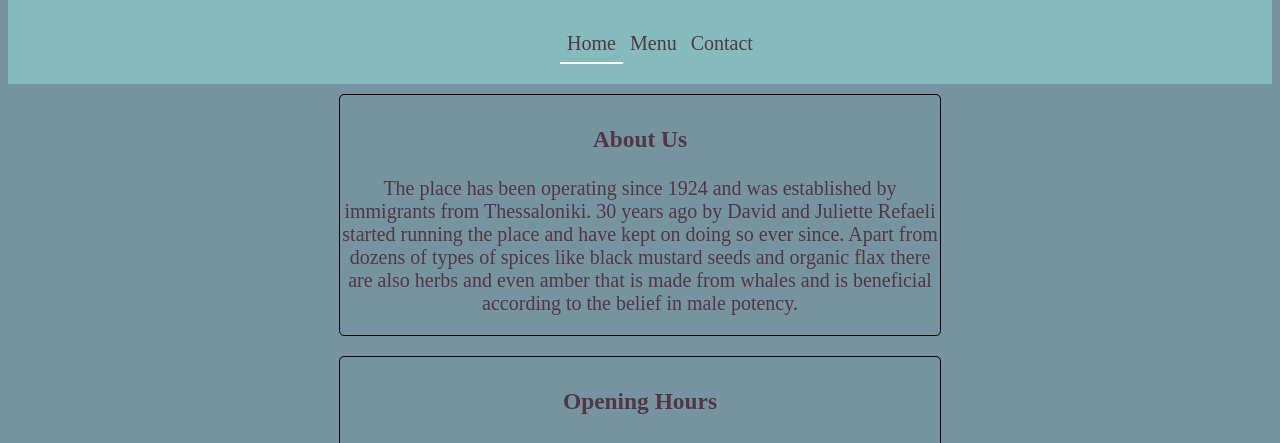
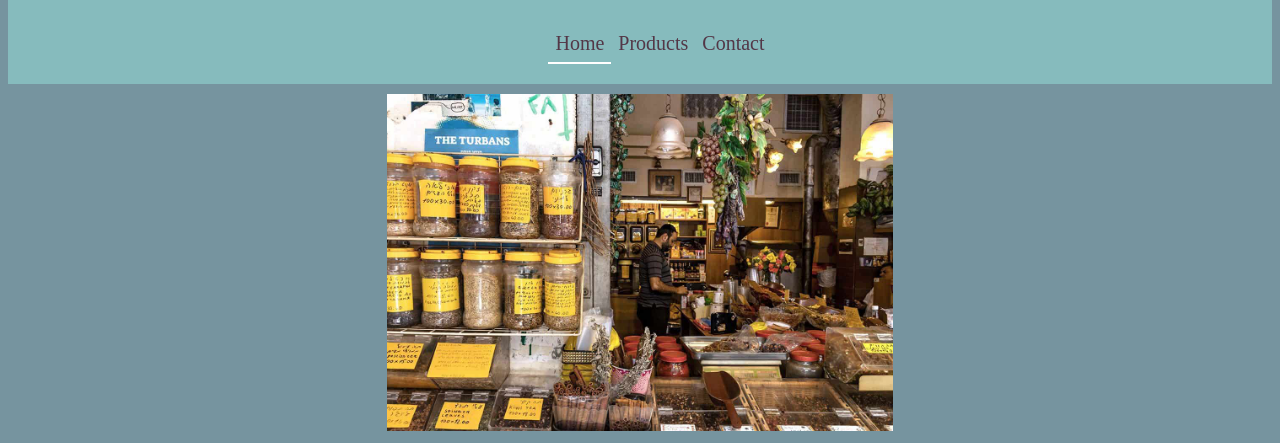
Before and after one commit to danWalt/estaurant-page, a website built with webpack: page dist/index.html in a window 1280 px wide. Shown: the part 70-513 px from the top of the page. Built offline with nearby package versions, Linux system fonts and the light colour scheme.

Commit message:
home and contact pages updated

```diff
--- a/src/contact.js
+++ b/src/contact.js
@@ -5,8 +5,54 @@ function createContactPage (){
         const content = document.createElement('div')
         content.setAttribute('id', 'content')
 
+        createOpeningHoursDiv(content)
+        createLocationDiv(content)
 
         return content
+        }
+
+
+        function createOpeningHoursDiv(content) {
+
+            const openingHoursDiv = document.createElement('div')
+            openingHoursDiv.setAttribute('id', 'opening-hours')
+            openingHoursDiv.classList.add('text-box')
+
+            const openingHoursH3 = document.createElement('h3')
+            openingHoursH3.innerText = 'Opening Hours'
+
+            const openingHoursText = document.createElement('p')
+            openingHoursText.classList.add('text')
+            openingHoursText.innerText = 'Sunday: 7:30am–7:30pm' + '\n'
+            + 'Monday: 7:30am–7:30pm' + '\n'
+            + 'Tuesday: 7:30am–7:30pm' + '\n'
+            + 'Wednesday: 7:30am–7:30pm' + '\n'
+            + 'Thursday: 7:30am–7:30pm' + '\n'
+            + 'Friday: 7:30am–3pm' + '\n'
+            + 'Saturday: Closed' + '\n'
+
+            openingHoursDiv.appendChild(openingHoursH3)
+            openingHoursDiv.appendChild(openingHoursText)
+            content.appendChild(openingHoursDiv)
+        }
+
+        function createLocationDiv(content) {
+
+            const locationDiv = document.createElement('div')
+            locationDiv.setAttribute('id', 'lcation')
+            locationDiv.classList.add('text-box')
+
+            const locationH3 = document.createElement('h3')
+            locationH3.innerText = 'Location'
+
+            const locationText = document.createElement('p')
+            locationText.classList.add('text')
+            locationText.innerText = '49 Levinsky Street, Levinsky Market Tel Aviv '+ '\n' + '03-6824614'
+
+
+            locationDiv.appendChild(locationH3)
+            locationDiv.appendChild(locationText)
+            content.appendChild(locationDiv)
 
         }
 
--- a/src/css/style.css
+++ b/src/css/style.css
@@ -40,7 +40,6 @@ ul {
     display: flex;
     position: center;
     list-style-type: none;
-
 }
 
 li {
@@ -62,5 +61,11 @@ li {
     margin-top: 10px;
     margin-bottom: 10px;
     padding-top: 8px;
-    width: 600px;
+    width: 40%;
+    font-size: 30px;
 }
+
+img {
+    width: 40%;
+    padding-top: 10px;
+}
--- a/src/home.js
+++ b/src/home.js
@@ -5,9 +5,9 @@ function createHomePage (){
         const content = document.createElement('div')
         content.setAttribute('id', 'content')
 
+        addImage(content)
         createAboutDiv(content)
-        createOpeningHoursDiv(content)
-        createLocationDiv(content)
+
 
         return content
 
@@ -33,52 +33,20 @@ function createHomePage (){
             aboutDiv.appendChild(aboutH3)
             aboutDiv.appendChild(aboutText)
             content.appendChild(aboutDiv)
-
         }
 
-        function createOpeningHoursDiv(content) {
+        function addImage(content) {
+            const imageDiv = document.createElement('div')
+            imageDiv.setAttribute('id', 'home-img')
+            imageDiv.classList.add('img-div')
 
-            const openingHoursDiv = document.createElement('div')
-            openingHoursDiv.setAttribute('id', 'opening-hours')
-            openingHoursDiv.classList.add('text-box')
+            const img = document.createElement('img')
+            img.src = 'src\\images\\atlas2.jpg'
 
-            const openingHoursH3 = document.createElement('h3')
-            openingHoursH3.innerText = 'Opening Hours'
-
-            const openingHoursText = document.createElement('p')
-            openingHoursText.classList.add('text')
-            openingHoursText.innerText = 'Sunday: 7:30am–7:30pm' + '\n'
-            + 'Monday: 7:30am–7:30pm' + '\n'
-            + 'Tuesday: 7:30am–7:30pm' + '\n'
-            + 'Wednesday: 7:30am–7:30pm' + '\n'
-            + 'Thursday: 7:30am–7:30pm' + '\n'
-            + 'Friday: 7:30am–3pm' + '\n'
-            + 'Saturday: Closed' + '\n'
-
-            openingHoursDiv.appendChild(openingHoursH3)
-            openingHoursDiv.appendChild(openingHoursText)
-            content.appendChild(openingHoursDiv)
+            imageDiv.appendChild(img)
+            content.appendChild(imageDiv)
         }
 
-        function createLocationDiv(content) {
-
-            const locationDiv = document.createElement('div')
-            locationDiv.setAttribute('id', 'lcation')
-            locationDiv.classList.add('text-box')
-
-            const locationH3 = document.createElement('h3')
-            locationH3.innerText = 'Location'
-
-            const locationText = document.createElement('p')
-            locationText.classList.add('text')
-            locationText.innerText = '49 Levinsky Street, Levinsky Market Tel Aviv '+ '\n' + '03-6824614'
-
-
-            locationDiv.appendChild(locationH3)
-            locationDiv.appendChild(locationText)
-            content.appendChild(locationDiv)
-
-        }
 
    return content
 }
--- a/src/menu.js
+++ b/src/products.js
@@ -1,4 +1,4 @@
-function createMenuPage (){
+function createProductsPage (){
     const content = loadMenuPage()
 
     function loadMenuPage() {
@@ -14,4 +14,4 @@ function createMenuPage (){
    return content
 }
 
-export default createMenuPage;
+export default createProductsPage;
--- a/src/website.js
+++ b/src/website.js
@@ -1,6 +1,6 @@
 import createHomePage from './home.js'
 import createContactPage from './contact.js'
-import createMenuPage from './menu.js'
+import createProductsPage from './products.js'
 
 require('./css/style.css');
 
@@ -36,51 +36,52 @@ function buildWebsite(){
     function createTabList(){
         const tabList = document.createElement('ul')
         const home = document.createElement('li')
-        const menu = document.createElement('li')
+        const products = document.createElement('li')
         const contact = document.createElement('li')
 
-        setHeaderLiItems(home, menu, contact)
+        setHeaderLiItems(home, products, contact)
 
         tabList.classList.add('tab-list')
         tabList.appendChild(home)
-        tabList.appendChild(menu)
+        tabList.appendChild(products)
         tabList.appendChild(contact)
 
         return tabList
     }
 
-    function setHeaderLiItems(home, menu, contact) {
+    function setHeaderLiItems(home, products, contact) {
         home.innerText = 'Home'
-        menu.innerText = 'Menu'
+        products.innerText = 'Products'
         contact.innerText = 'Contact'
 
         home.setAttribute('id', 'home')
         home.classList.add('hidden')
-        menu.setAttribute('id', 'menu')
+        products.setAttribute('id', 'products')
         contact.setAttribute('id', 'contact')
 
-        addListeners(home,menu,contact)
+        addListeners(home,products,contact)
 
     }
 
 
-    function addListeners(home,menu,contact) {
+    function addListeners(home,products,contact) {
         home.addEventListener('click', () => {
             content.parentNode.removeChild(content)
             document.body.appendChild(createHomePage())
-            setHidden([home,menu,contact], home)
+            setHidden([home,products,contact], home)
+        })
+
+        products.addEventListener('click', () => {
+            content.parentNode.removeChild(content)
+            document.body.appendChild(createProductsPage())
+            setHidden([home,products,contact], products)
 
         })
-        menu.addEventListener('click', () => {
-            content.parentNode.removeChild(content)
-            document.body.appendChild(createMenuPage())
-            setHidden([home,menu,contact], menu)
 
-        })
         contact.addEventListener('click', () => {
             content.parentNode.removeChild(content)
             document.body.appendChild(createContactPage())
-            setHidden([home,menu,contact], contact)
+            setHidden([home,products,contact], contact)
         })
     }
 
```
Also changed, not shown: src/images/atlas2.jpg (added).
